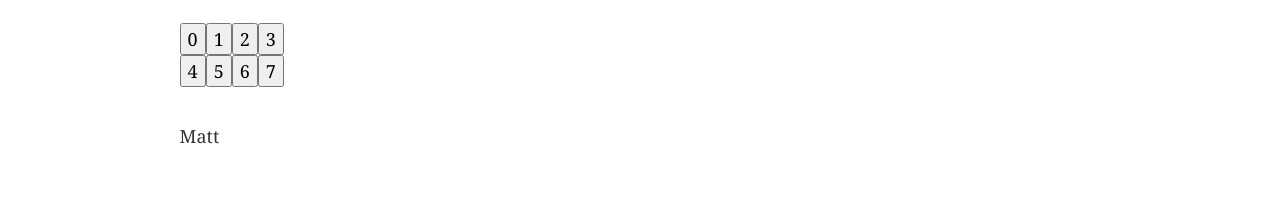
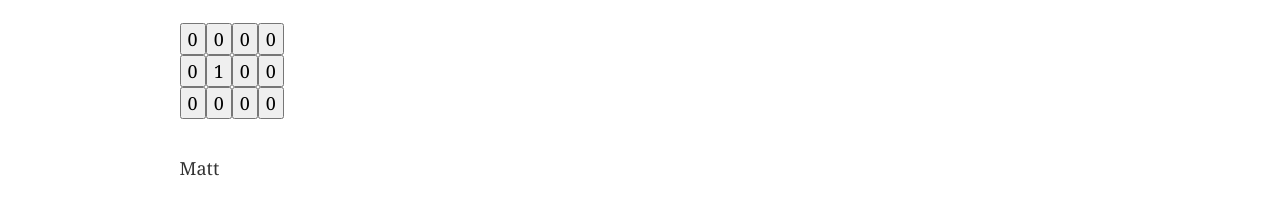
Before and after one commit to sanemat/web-square, a Gatsby site: page / in a window 1280 px wide. Shown: the part 100-314 px from the top of the page. Built offline with nearby package versions, Linux system fonts and the light colour scheme; Gatsby itself is replaced by a stand-in of ours.

Commit message:
feat(squares): show squares

```diff
--- a/src/components/square/worktable.tsx
+++ b/src/components/square/worktable.tsx
@@ -1,10 +1,21 @@
-import React from "react"
+import React, { useState } from "react"
 
 export function Worktable() {
+  const [history, setHistory] = useState([
+    {
+      squares: [
+        [0, 0, 0, 0],
+        [0, 1, 0, 0],
+        [0, 0, 0, 0],
+      ],
+    },
+  ])
+
+  const current = history[0]
   return (
     <div className="worktable">
       <div className="worktable-board">
-        <Board></Board>
+        <Board squares={current.squares}></Board>
       </div>
     </div>
   )
@@ -13,18 +24,15 @@ export function Worktable() {
 function Board({ squares }) {
   return (
     <>
-      <div className="board-row">
-        <Square value="0" />
-        <Square value="1" />
-        <Square value="2" />
-        <Square value="3" />
-      </div>
-      <div className="board-row">
-        <Square value="4" />
-        <Square value="5" />
-        <Square value="6" />
-        <Square value="7" />
-      </div>
+      {squares.map(row => {
+        return (
+          <div className="board-row">
+            {row.map(v => {
+              return <Square value={v} />
+            })}
+          </div>
+        )
+      })}
     </>
   )
 }
```
